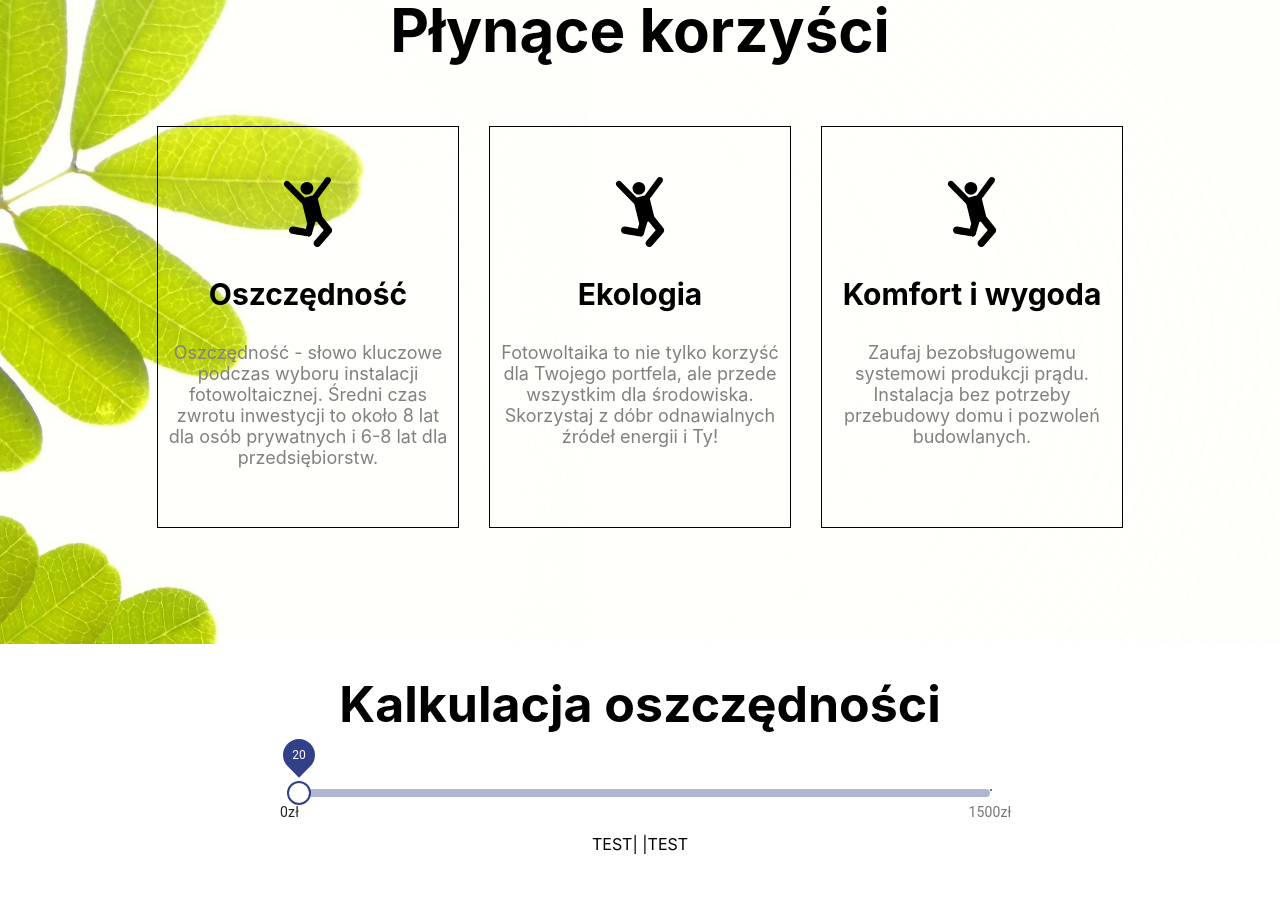
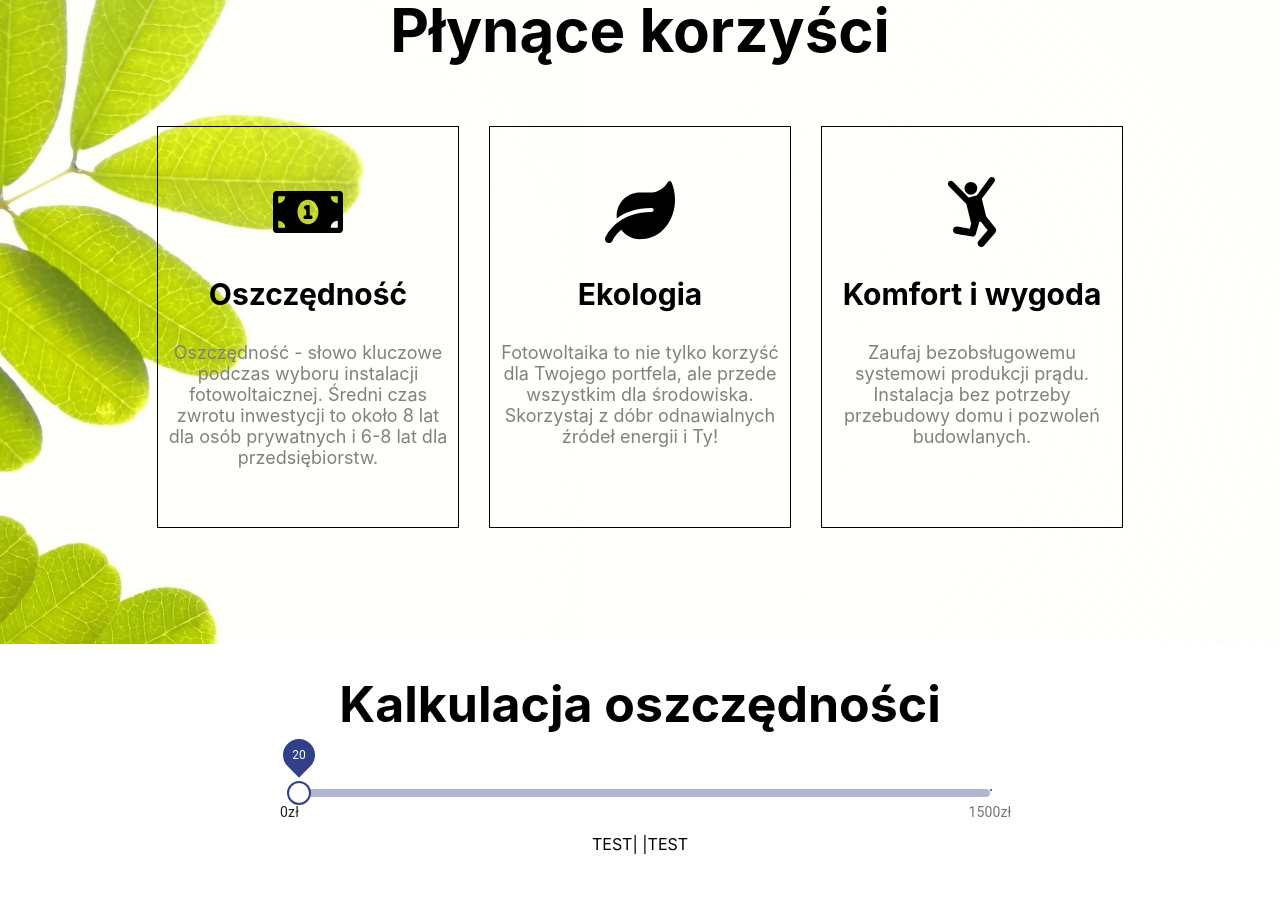
Before and after one commit to OdgrzewanyKotlet/OPTON, a React (Create React App) app: page / in a window 1280 px wide. Shown: the part 1860-2763 px from the top of the page. Built offline with nearby package versions, Linux system fonts and the light colour scheme.

Commit message:
Add benefits logos

```diff
--- a/src/components/Photovoltaics/Benefits/Benefits.js
+++ b/src/components/Photovoltaics/Benefits/Benefits.js
@@ -5,18 +5,20 @@ import Zoom from "react-reveal/Zoom";
 import styles from "./Benefits.module.css";
 import Benefit from "./Benefit/Benefit";
 import HappyImage from "../../../assets/images/happy.svg";
+import MoneyImage from "../../../assets/images/money.svg";
+import LeafImage from "../../../assets/images/leaf.svg";
 
 const benefits = (props) => (
   <Zoom cascade>
     <div className={styles.Benefits}>
       <h2 className={styles.Title}>Płynące korzyści</h2>
       <Benefit
-        image={HappyImage}
+        image={MoneyImage}
         title="Oszczędność"
         content="Oszczędność - słowo kluczowe podczas wyboru instalacji fotowoltaicznej. Średni czas zwrotu inwestycji to około 8 lat dla osób prywatnych i 6-8 lat dla przedsiębiorstw."
       />
       <Benefit
-        image={HappyImage}
+        image={LeafImage}
         title="Ekologia"
         content="Fotowoltaika to nie tylko korzyść dla Twojego portfela, ale przede wszystkim dla środowiska. Skorzystaj z dóbr odnawialnych źródeł energii i Ty!"
       />
```
Also changed, not shown: src/assets/images/leaf.svg (added), src/assets/images/money.svg (added).
